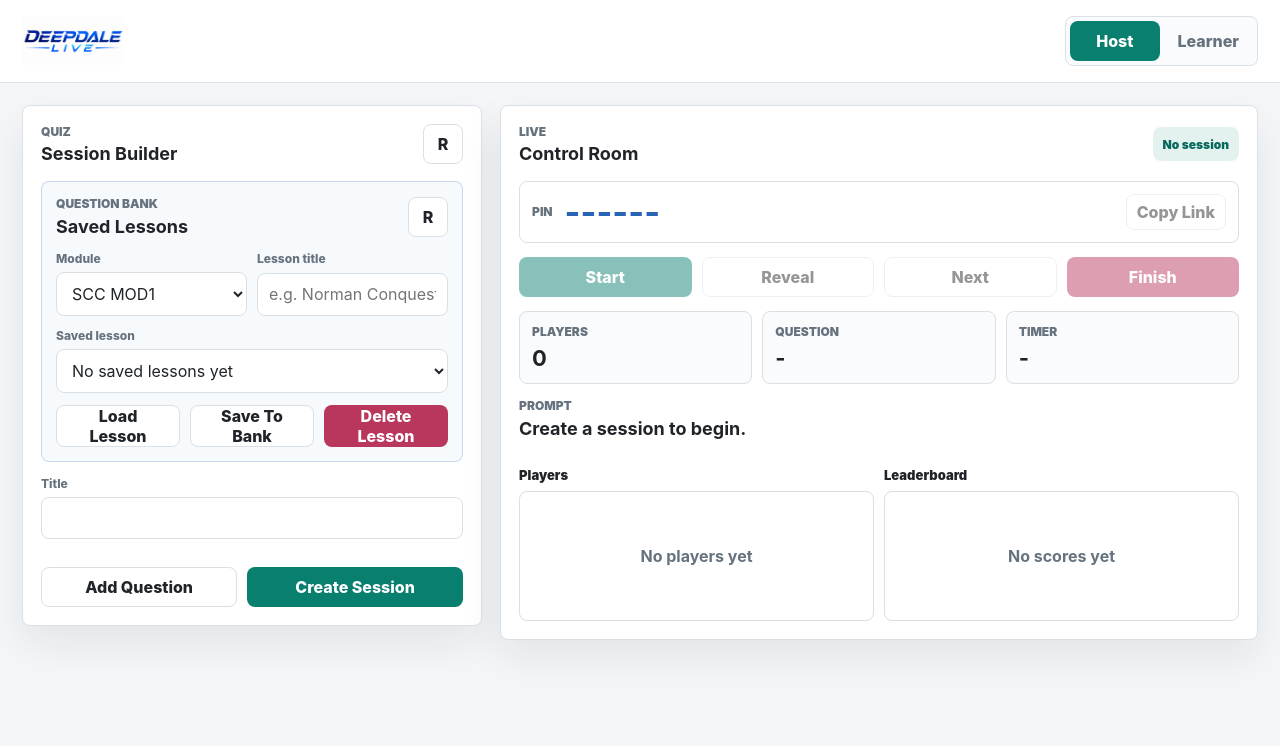
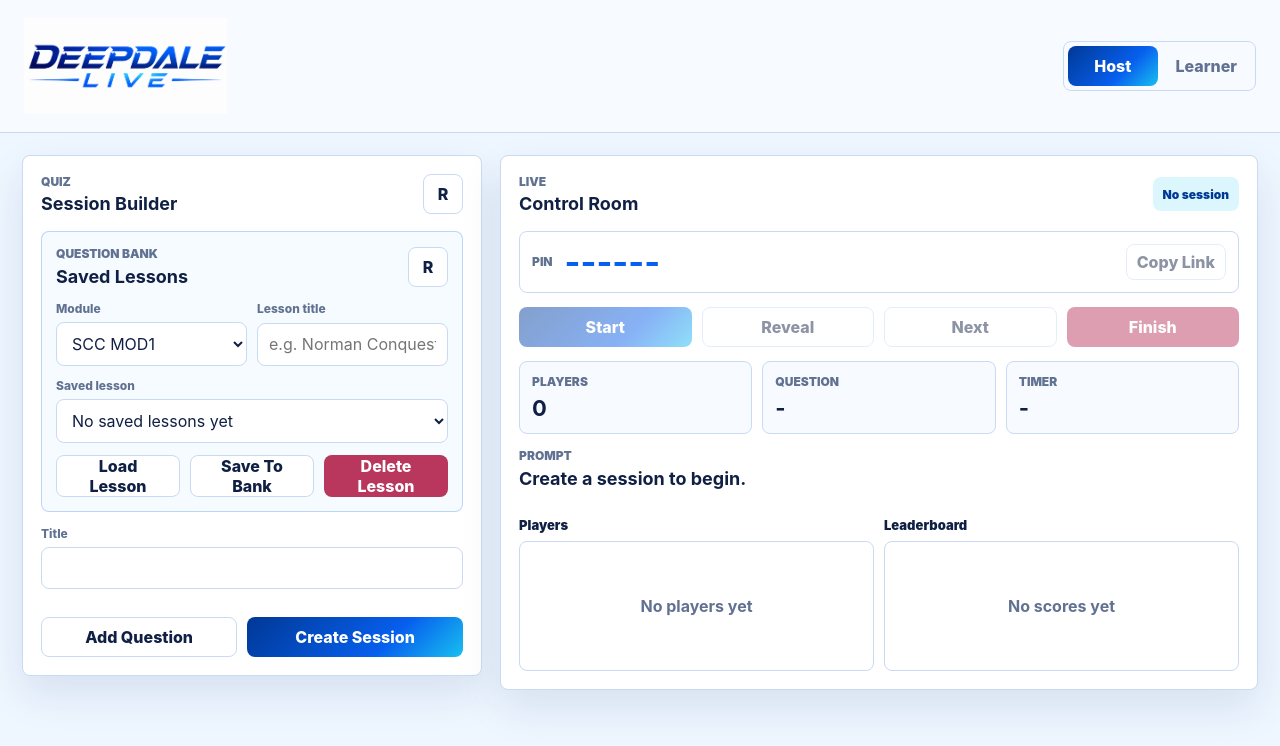
Before and after one commit to wardley2431/DeepdaleLive, a plain HTML site: page static/index.html in a window 1280 px wide. Drawn offline with Linux system fonts and the light colour scheme; no server answers.

Commit message:
Update styles.css

```diff
--- a/static/styles.css
+++ b/static/styles.css
@@ -1,19 +1,20 @@
 :root {
   color-scheme: light;
-  --bg: #f4f6f8;
+  --bg: #eef6ff;
   --panel: #ffffff;
-  --panel-soft: #f9fbfc;
-  --text: #202428;
-  --muted: #66727d;
-  --border: #d9e0e6;
-  --grid: #e8edf1;
-  --green: #087f6f;
-  --green-dark: #06675b;
-  --blue: #2864b4;
-  --amber: #b86612;
+  --panel-soft: #f7fbff;
+  --text: #102044;
+  --muted: #617191;
+  --border: #c9daf3;
+  --grid: #dfebfb;
+  --green: #075fee;
+  --green-dark: #003895;
+  --blue: #075fee;
+  --cyan: #18bff0;
+  --amber: #0077c8;
   --rose: #b9365d;
-  --violet: #6d54a5;
-  --shadow: 0 18px 42px rgba(29, 39, 48, 0.08);
+  --violet: #102b82;
+  --shadow: 0 18px 42px rgba(5, 45, 110, 0.1);
 }
 
 * {
@@ -61,7 +62,7 @@ button:focus-visible,
 input:focus,
 select:focus,
 textarea:focus {
-  outline: 3px solid rgba(8, 127, 111, 0.22);
+  outline: 3px solid rgba(24, 191, 240, 0.3);
   outline-offset: 1px;
 }
 
@@ -84,9 +85,9 @@ p {
   align-items: center;
   justify-content: space-between;
   gap: 18px;
-  padding: 16px 22px;
+  padding: 18px 24px;
   border-bottom: 1px solid var(--border);
-  background: rgba(255, 255, 255, 0.96);
+  background: rgba(247, 251, 255, 0.96);
   backdrop-filter: blur(10px);
 }
 
@@ -99,8 +100,8 @@ p {
 
 .brand-logo {
   display: block;
-  width: clamp(170px, 22vw, 280px);
-  height: 48px;
+  width: clamp(340px, 44vw, 560px);
+  height: 96px;
   object-fit: contain;
   object-position: left center;
 }
@@ -156,7 +157,7 @@ label span {
 
 .switch-button.active {
   color: #fff;
-  background: var(--green);
+  background: linear-gradient(135deg, var(--green-dark), var(--blue) 62%, var(--cyan));
 }
 
 .main-grid {
@@ -254,9 +255,9 @@ label span {
   display: grid;
   gap: 12px;
   padding: 14px;
-  border: 1px solid rgba(40, 100, 180, 0.22);
+  border: 1px solid rgba(7, 95, 238, 0.24);
   border-radius: 8px;
-  background: #f7fafc;
+  background: #f5fbff;
 }
 
 .bank-header {
@@ -322,7 +323,7 @@ label span {
 .answer-edit input[type="radio"] {
   width: 20px;
   height: 20px;
-  accent-color: var(--green);
+  accent-color: var(--blue);
 }
 
 .form-actions {
@@ -341,11 +342,11 @@ label span {
 
 .primary {
   color: #fff;
-  background: var(--green);
+  background: linear-gradient(135deg, var(--green-dark), var(--blue) 65%, var(--cyan));
 }
 
 .primary:hover {
-  background: var(--green-dark);
+  background: linear-gradient(135deg, #002f7e, #0053d8 65%, #0aa9d7);
 }
 
 .secondary {
@@ -387,7 +388,7 @@ button:disabled {
   border-radius: 8px;
   padding: 0 10px;
   color: var(--green-dark);
-  background: rgba(8, 127, 111, 0.11);
+  background: rgba(24, 191, 240, 0.15);
   font-size: 12px;
   font-weight: 900;
 }
@@ -476,7 +477,7 @@ button:disabled {
   position: absolute;
   inset: 0 auto 0 0;
   width: 0;
-  background: rgba(40, 100, 180, 0.16);
+  background: rgba(7, 95, 238, 0.16);
 }
 
 .chart-text {
@@ -490,11 +491,11 @@ button:disabled {
 }
 
 .chart-track.correct {
-  border-color: rgba(8, 127, 111, 0.42);
+  border-color: rgba(24, 191, 240, 0.55);
 }
 
 .chart-track.correct .chart-fill {
-  background: rgba(8, 127, 111, 0.18);
+  background: rgba(24, 191, 240, 0.22);
 }
 
 .chart-count {
@@ -551,7 +552,7 @@ button:disabled {
 }
 
 .answered-dot.on {
-  background: var(--green);
+  background: var(--cyan);
 }
 
 .join-panel {
@@ -577,7 +578,7 @@ button:disabled {
   width: 74px;
   height: 74px;
   border-radius: 999px;
-  border: 7px solid rgba(40, 100, 180, 0.18);
+  border: 7px solid rgba(24, 191, 240, 0.28);
   color: var(--blue);
   font-size: 24px;
   font-weight: 900;
@@ -620,7 +621,7 @@ button:disabled {
 }
 
 .answer-button.correct {
-  background: var(--green);
+  background: linear-gradient(135deg, var(--green-dark), var(--blue) 65%, var(--cyan));
 }
 
 .answer-button.incorrect {
@@ -678,6 +679,11 @@ button:disabled {
     flex-direction: column;
   }
 
+  .brand-logo {
+    width: min(100%, 340px);
+    height: 82px;
+  }
+
   .control-row,
   .status-grid,
   .tables-grid,
```
